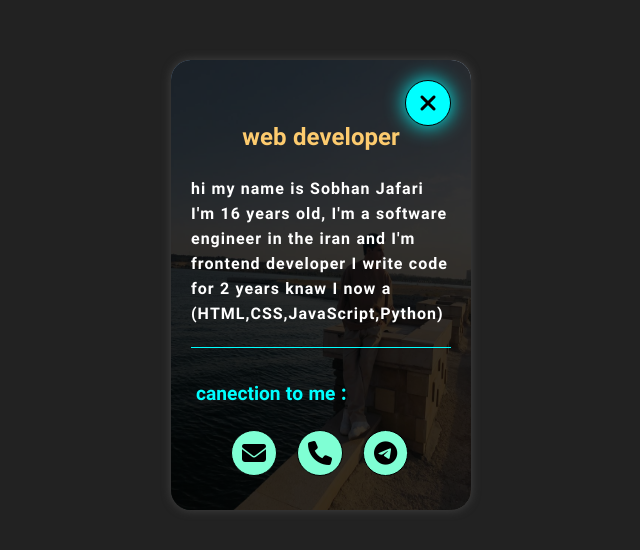
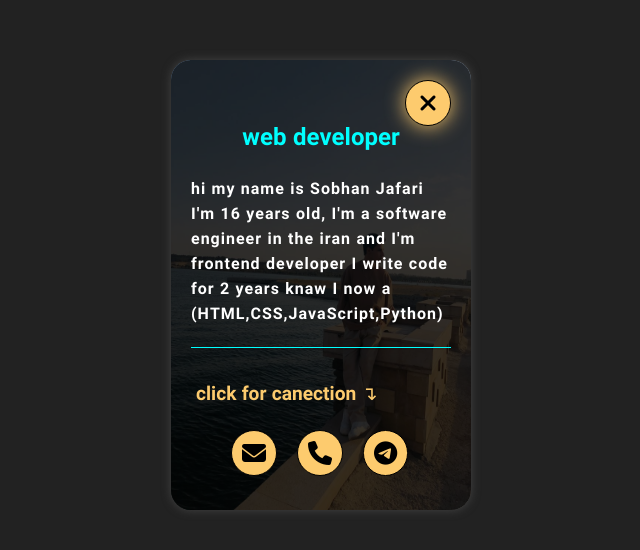
Before and after one commit to sobhanjaferi/visit-card, a plain HTML site: page index.html in a window 1280 px wide. Both pictures are taken after a click on the icon 747 px from the left and 103 px from the top of the page. Shown: the whole page, without its empty margins (319-959 px from the left). Drawn offline with Linux system fonts and the light colour scheme; files whose address does not match are found by name.

Commit message:
edit buttons

```diff
--- a/home.css
+++ b/home.css
@@ -28,11 +28,11 @@ h2{
     display: flex;
     justify-content: center;
     align-items: center;
-    color: #fdcb6e;
+    color: aqua;
     margin-top: 60px;
 }
 #output_conection{
-    color: aqua;
+    color: #fdcb6e;
     font-size: 1.2em;
     position: absolute;
     bottom: 100px;
@@ -46,13 +46,13 @@ i{
     border-radius: 50px;
     cursor: pointer;
     border: 1px solid black;
-    background-color: aquamarine;
+    background-color: #fdcb6e;
     transition: 0.4s;
 }
 #email:active , #telegram:active , #number:active{
     padding:15px;
     margin: 5px;
-    background-color: aqua;
+    background-color: #de9000;
 }
 .container{
     margin-top: 50px;
@@ -75,8 +75,8 @@ img{
     position: absolute;
     top: 10px;
     right: 10px;
-    background-color: aqua;
-    box-shadow: 0px 0px 20px aqua;
+    background-color: #fdcb6e;
+    box-shadow: 0px 0px 20px #fdcb6e;
     padding: 10px;
     border-radius: 50px;
     cursor: pointer;
--- a/index.html
+++ b/index.html
@@ -19,7 +19,7 @@
                 <h2>web developer</h2>
                 <p class="text">hi my name is Sobhan Jafari I'm 16 years old, I'm a software engineer in the iran and I'm frontend developer I write code for 2 years knaw I now a (HTML,CSS,JavaScript,Python)</p>
 
-                <div id="output_conection">canection to me :</div>
+                <div id="output_conection">click for canection ↴</div>
 
                 <div class="conections">
                     <i class="fa-solid fa-envelope" id="email"></i>
```
